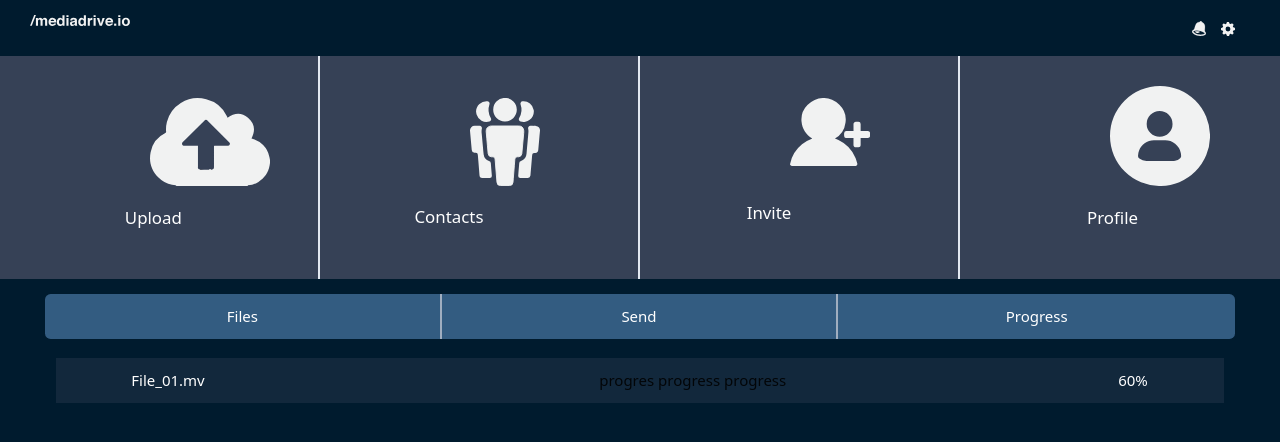
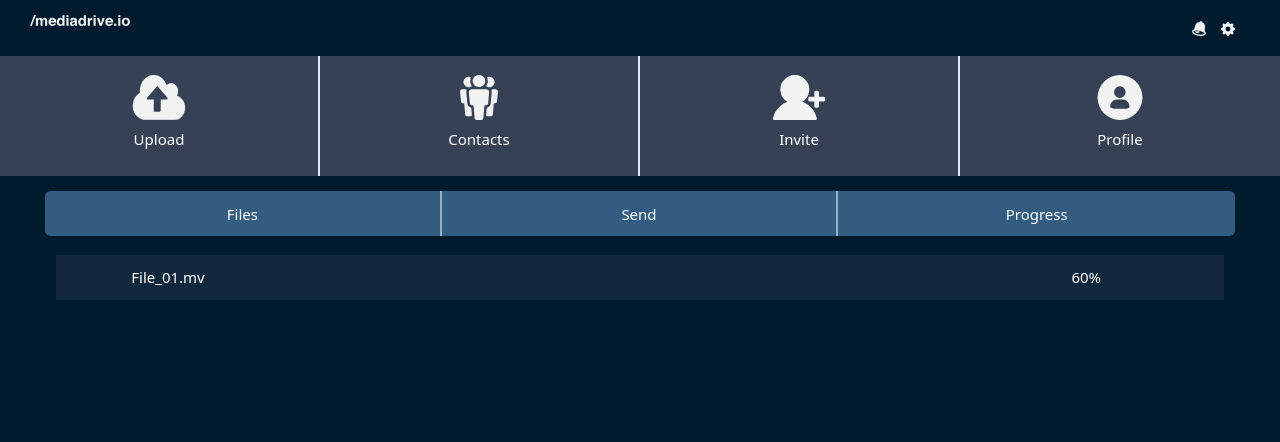
Before and after one commit to aminase/mediadrive, a React (Create React App) app: page / in a window 1280 px wide. Shown: the top 442 px of the page. Built offline with nearby package versions, Linux system fonts and the light colour scheme.

Commit message:
Image alignment improved

```diff
--- a/src/App.tsx
+++ b/src/App.tsx
@@ -16,6 +16,7 @@ import invite from './commons/invite-icon.svg'
 import profile from './commons/profile-icon.svg'
 import notification from './commons/notification-icon.svg'
 import { SignIn } from './components/SignIn'
+import uploadicon from './commons/upload.svg'
 
 const App: React.FC = () => {
   return (
@@ -39,42 +40,34 @@ const App: React.FC = () => {
           </button>
         </div>
       </div>
-      <div className="flex mb-4 bg-navgray bg-navgray-400 justify-center active:bg-current-gray">
+      <div className="flex mb-4 bg-navgray bg-navgray-400 active:bg-current-gray">
         <NavLink
           to="/"
-          className="w-1/4 border-r-2 border-white-500 p-8 hover:bg-current-gray active:bg-current-gray"
+          className="w-1/4 border-r-2 border-white-500 p-5 flex flex-col justify-center hover:bg-current-gray active:bg-current-gray"
         >
-          <img src={upload} height="70" width="120" className="ml-32 m-3" />
-          <div className="text-white pt-2 text-center pb-5 text-lg pr-3">
-            Upload
-          </div>
+          <img src={upload} className="h-12 md:w-22 lg:w-30" />
+          <div className="text-white p-2 text-center text-base">Upload</div>
         </NavLink>
         <NavLink
           to="/contacts"
-          className="w-1/4 border-r-2 border-white-600 p-8 hover:bg-current-gray active:bg-current-gray"
+          className="w-1/4 border-r-2  flex flex-col justify-center border-white-500 p-5 hover:bg-current-gray active:bg-current-gray"
         >
-          <img src={contacts} height="100" width="70" className="ml-32 m-3" />
-          <div className="text-white pt-2 text-center pb-5 text-lg pr-16">
-            Contacts
-          </div>
+          <img src={contacts} className="h-12 md:w-22 lg:w-30 justify-center" />
+          <div className="text-white p-2 text-center text-base">Contacts</div>
         </NavLink>
         <NavLink
           to="/invite"
-          className="w-1/4 border-r-2 border-white-600 p-8 hover:bg-current-gray active:bg-current-gray"
+          className="w-1/4 border-r-2  flex flex-col justify-center border-white-500 p-5 hover:bg-current-gray active:bg-current-gray"
         >
-          <img src={invite} height="" width="80" className="ml-32 m-3" />
-          <div className="text-white pt-6 text-center text-lg pr-16">
-            Invite
-          </div>
+          <img src={invite} className="h-12 md:w-22 lg:w-30 justify-center" />
+          <div className="text-white p-2 text-center text-base">Invite</div>
         </NavLink>
         <NavLink
           to="/profile"
-          className="w-1/4 pt-5 p-8 hover:bg-current-gray active:bg-current-gray"
+          className="w-1/4 flex flex-col justify-center p-5 hover:bg-current-gray active:bg-current-gray"
         >
-          <img src={profile} height="70" width="100" className="ml-32 m-3" />
-          <div className="text-white pt-2 text-center pb-5 text-lg pr-4">
-            Profile
-          </div>
+          <img src={profile} className="h-12 md:w-22 lg:w-30 justify-center" />
+          <div className="text-white p-2 text-center text-base">Profile</div>
         </NavLink>
       </div>
       <div className="flex bg-options mr-12 ml-12 rounded-md text-white text-center h-12 hover:bg-gray-800 active:bg-gary-800">
--- a/src/pages/Progress.tsx
+++ b/src/pages/Progress.tsx
@@ -3,9 +3,9 @@ import React from 'react'
 export const Progress: React.FC = () => {
   return (
     <div className=" md:flex bg-progress ml-12 mr-12 mt-5">
-      <div className="text-white p-6 flex-start">Job 1</div>
-
-      <div className="md:flex md:items-center mb-5 login-field h-12 "></div>
+      <div className="text-white p-6 block">
+        <div>Job 1</div>
+      </div>
     </div>
   )
 }
--- a/src/pages/Upload.tsx
+++ b/src/pages/Upload.tsx
@@ -14,7 +14,7 @@ export const Upload: React.FC = () => {
             File_01.mv
           </div>
           <div className="w-3/5 h-12 pt-3 flex justify-around bg-field">
-            <div>progres progress progress</div>
+            <div></div>
             <div className="pl-48 text-white">60%</div>
           </div>
         </div>
```
Also changed, not shown: src/commons/contacts-icon.svg, src/commons/upload-icon.svg.
